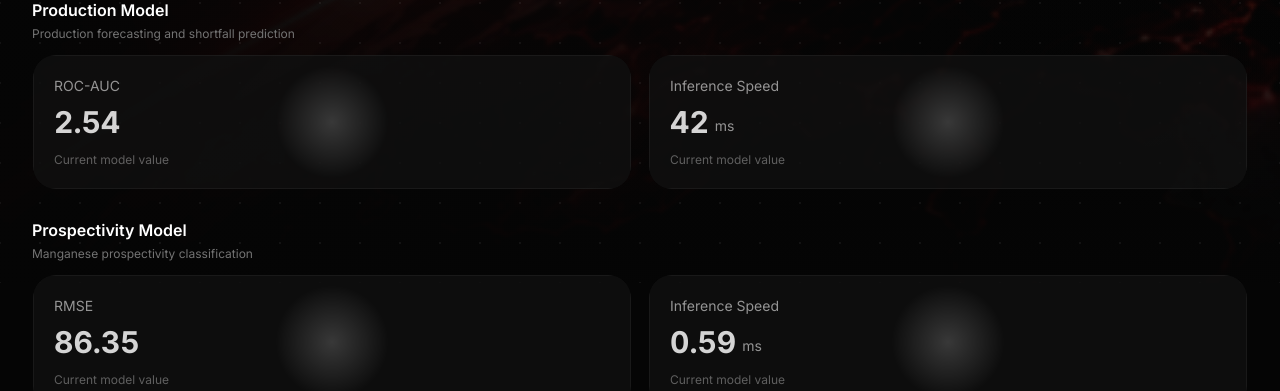
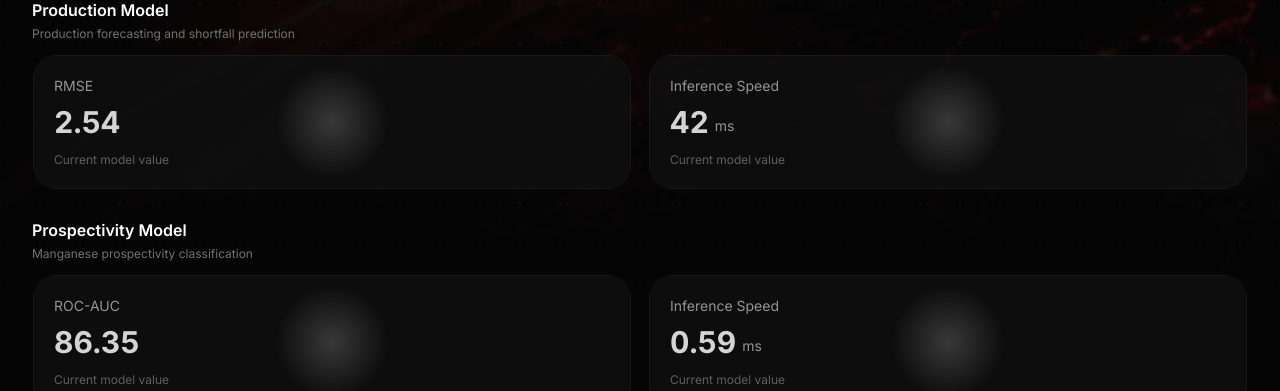
Before and after one commit to parthmalhotra-tech/MOIL-SIH_ATOMIC-25, a React (Vite) app in the folder frontend/: page /Modelintelligence in a window 1280 px wide. Shown: the part 517-908 px from the top of the page. Built offline with nearby package versions, Linux system fonts and the light colour scheme; no server answers; a web font is replaced by a local one.

Commit message:
frontend

```diff
--- a/frontend/src/pages/Modelintelligence.jsx
+++ b/frontend/src/pages/Modelintelligence.jsx
@@ -699,7 +699,7 @@ export default function ModelIntelligence() {
                   >
 
                     <ModelKpiCard
-                      label="ROC-AUC"
+                      label="RMSE"
                       value={
                         modelPerformance.production.rmse
                       }
@@ -754,7 +754,7 @@ export default function ModelIntelligence() {
                   >
 
                     <ModelKpiCard
-                      label="RMSE"
+                      label="ROC-AUC"
                       value={
                         modelPerformance.prospectivity.rmse
                       }
```
